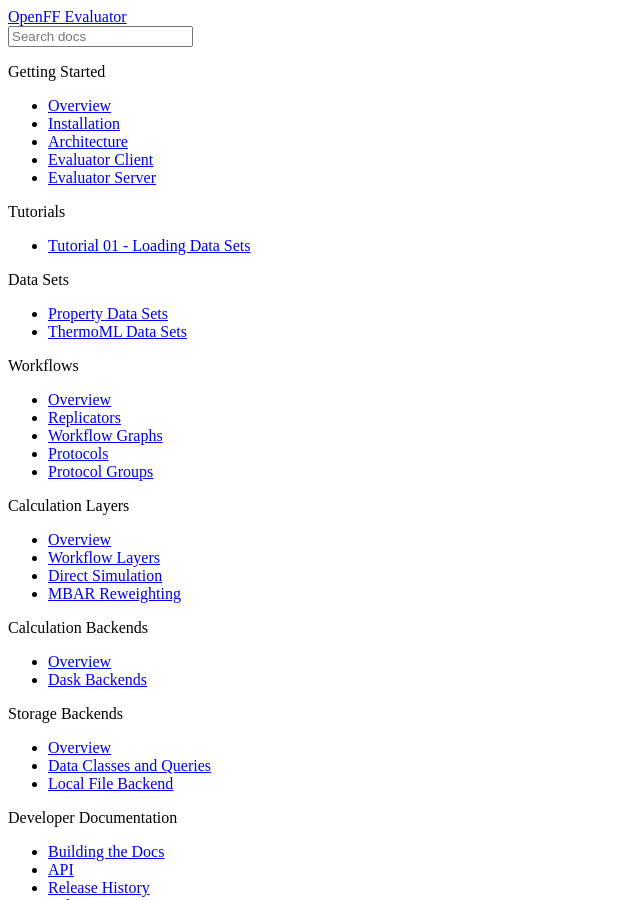
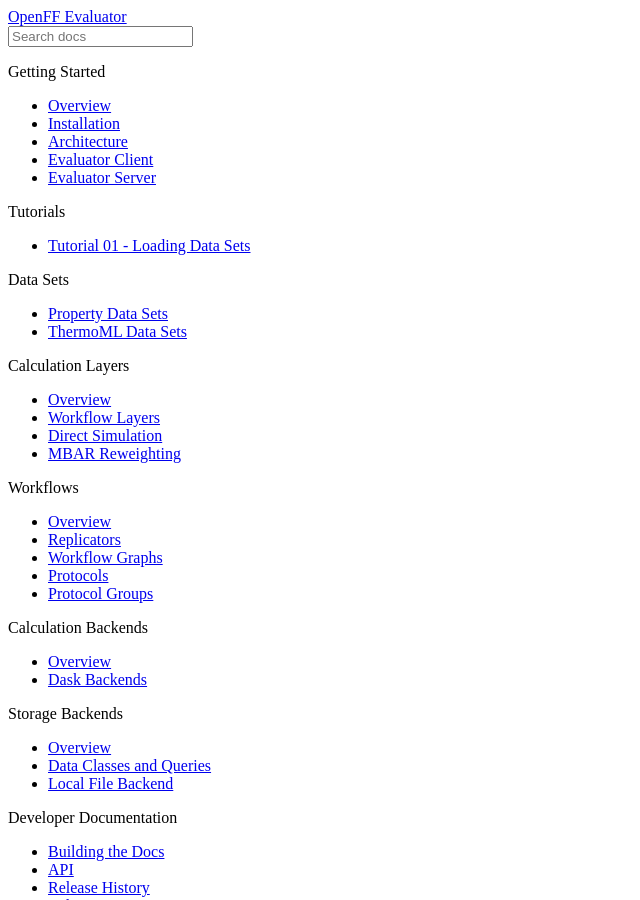
Before and after one commit to openforcefield/openff-evaluator, a Sphinx documentation site: the page built from docs/index.rst, in a window 1280 px wide and 900 px high. Shown: the whole window, without its empty margins (0-640 px from the left). Built offline with Sphinx 7.4.7 and the Read the Docs theme 2.0.0, drawn with Linux system fonts in a browser that asks for light colours; part of the change alters nothing that is shown.

```diff
--- a/docs/index.rst
+++ b/docs/index.rst
@@ -121,6 +121,16 @@ field optimisation.
 .. toctree::
   :maxdepth: 2
   :hidden:
+  :caption: Calculation Layers
+
+  Overview <layers/calculationlayers>
+  Workflow Layers <layers/workflowlayer>
+  Direct Simulation <layers/simulationlayer>
+  MBAR Reweighting <layers/reweightinglayer>
+
+.. toctree::
+  :maxdepth: 2
+  :hidden:
   :caption: Workflows
 
   Overview <workflows/workflows>
@@ -128,16 +138,6 @@ field optimisation.
   workflows/workflowgraphs
   workflows/protocols
   workflows/protocolgroups
-
-.. toctree::
-  :maxdepth: 2
-  :hidden:
-  :caption: Calculation Layers
-
-  Overview <layers/calculationlayers>
-  Workflow Layers <layers/workflowlayer>
-  Direct Simulation <layers/simulationlayer>
-  MBAR Reweighting <layers/reweightinglayer>
 
 .. toctree::
   :maxdepth: 2
```
